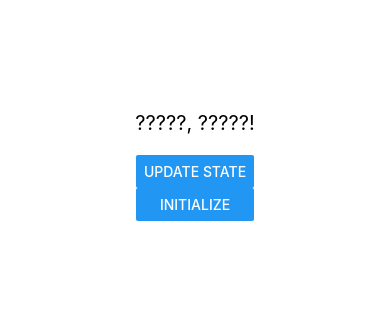
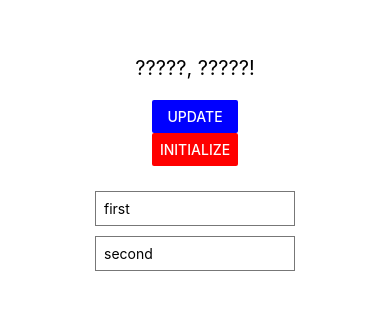
Before and after one commit to cindy-cho/lawforce, a React Native app in the folder hoxymola/myNewProject/: screen / in a window 390 px wide. Shown: the part 256-566 px from the top of the page. Built offline with nearby package versions, Linux system fonts and the light colour scheme.

Commit message:
text input

```diff
--- a/hoxymola/myNewProject/App.js
+++ b/hoxymola/myNewProject/App.js
@@ -1,41 +1,64 @@
 import { StatusBar } from 'expo-status-bar';
 import React, { useState } from 'react';
-import { StyleSheet, Text, View, Button } from 'react-native';
+import { StyleSheet, Text, View, Button, TextInput } from 'react-native';
 
 export default function App() {
-  const [state, changeState] = useState({ first: '?????', second: '?????' });
-
+  const [first, setFirst] = useState('?????');
+  const [second, setSecond] = useState('?????');
   const clickHandler = () => {
-    changeState({ first: 'Hello', second: 'World' });
+    setFirst('Hello');
+    setSecond('World');
   }
   const clickHandler2 = () => {
-    changeState({ first: '?????', second: '?????' });
+    setFirst('?????');
+    setSecond('?????');
   }
 
   return (
+
     <View style={styles.container}>
-      <Text style={styles.bigText}>{state.first}, {state.second}!</Text>
+      <Text style={styles.bigText}>{first}, {second}!</Text>
       <View style={styles.buttonContainer}>
-        <Button title='update state' onPress={clickHandler} />
-        <Button title='initialize' onPress={clickHandler2} />
+        <Button title='UPDATE' onPress={clickHandler} color='blue'/>
+        <Button title='INITIALIZE' onPress={clickHandler2} color='red'/>
       </View>
+      <Text></Text>
+      <TextInput
+        clearTextOnFocus='ture'
+        style={styles.input}
+        placeholder='first'
+        onChangeText={(val) => setFirst(val)}/>
+      <TextInput
+        clearTextOnFocus='ture'
+        style={styles.input}
+        placeholder='second'
+        onChangeText={(val) => setSecond(val)}/>
     </View>
+
   );
 }
 
 const styles = StyleSheet.create({
-  bigText: {
-    fontSize: 20,
-    textAlign: 'center',
-  },
-  buttonContainer: {
-    marginTop: 20,
-  },
   container: {
     flex: 1,
     backgroundColor: '#fff',
     alignItems: 'center',
     justifyContent: 'center',
+  },
+  buttonContainer: {
+    marginTop: 20,
+    marginBottom: 20,
+  },
+  input: {
+    borderWidth: 1,
+    borderColor: '#777',
+    padding: 8,
+    margin: 5,
+    width: 200,
+  },
+  bigText: {
+    fontSize: 20,
+    textAlign: 'center',
   },
   header: {
     backgroundColor: 'pink',
@@ -47,11 +70,13 @@ const styles = StyleSheet.create({
   boldText: {
     fontWeight: 'bold',
     textAlign: 'center',
+    textTransform: 'uppercase',
   },
   normalText: {
     fontWeight: 'normal',
-    fontSize: 10,
+    fontSize: 15,
     textAlign: 'center',
+    color: 'violet'
   },
   body: {
     backgroundColor: 'yellow',
```
